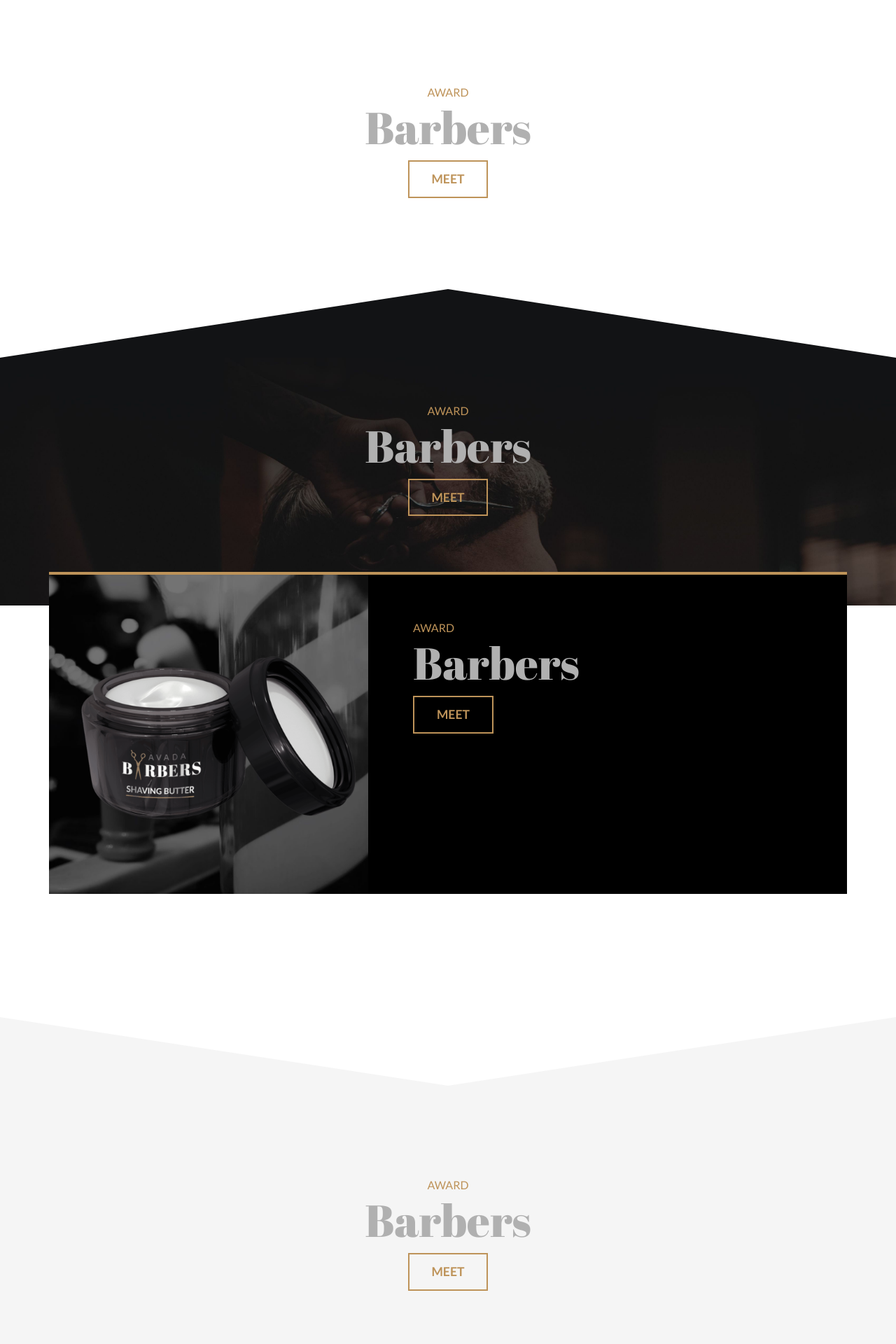
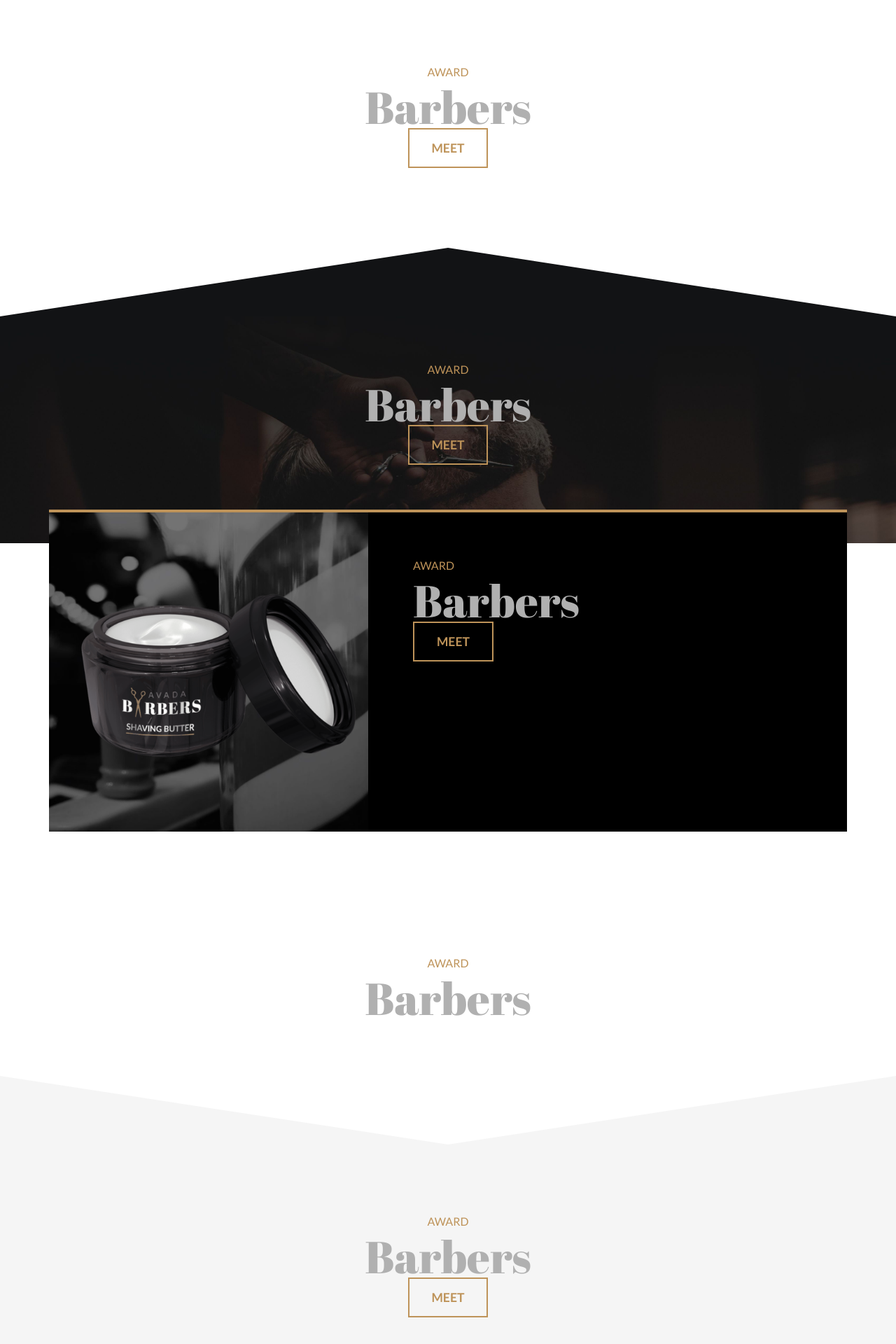
Before and after one commit to Riccardo-Potalivo/proj-html-vuejs, a Vue app: page / in a window 1280 px wide. Shown: the part 1326-3246 px from the top of the page at 70% size. Built offline with nearby package versions, Linux system fonts and the light colour scheme; the HTML template or start-up script is replaced by a standard one.

Commit message:
milestone-1-main-fix

```diff
--- a/src/assets/styles/main.scss
+++ b/src/assets/styles/main.scss
@@ -29,7 +29,6 @@ ul {
 }
 
 .btn_primary {
-  display: inline-block;
   border: solid 2px $PrimaryColor;
   color: $PrimaryColor;
   text-transform: uppercase;
@@ -37,9 +36,9 @@ ul {
   padding: 1rem 2rem;
   line-height: 1;
   font-size: 1.1rem;
-  cursor: pointer;
+  text-decoration: none;
 
-    &:hover {
-      filter: brightness(80%);
-    }
+  &:hover {
+    filter: brightness(80%);
+  }
 }
--- a/src/components/MainComponent.vue
+++ b/src/components/MainComponent.vue
@@ -3,7 +3,7 @@
         <div class="container">
             <p class="header_description">award</p>
             <h2>Barbers</h2>
-            <div class="btn_primary">meet</div>
+            <a class="btn_primary" href="#">meet</a>
         </div>
         <svg
             class="fusion-big-triangle-candy d-none d-lg-block "
@@ -22,7 +22,7 @@
         <div class="container">
             <p class="header_description">award</p>
             <h2>Barbers</h2>
-            <div class="btn_primary">meet</div>
+            <a class="btn_primary" href="#">meet</a>
         </div>
         <svg
             class="fusion-big-triangle-candy d-none d-lg-block "
@@ -41,7 +41,7 @@
         <div class="container">
             <p class="header_description">award</p>
             <h2>Barbers</h2>
-            <div class="btn_primary">meet</div>
+            <a class="btn_primary" href="#">meet</a>
         </div>
     </section>
 
@@ -56,9 +56,16 @@
                 <div class="product_box">
                     <p class="header_description">award</p>
                     <h2>Barbers</h2>
-                    <div class="btn_primary">meet</div>
+                    <a class="btn_primary" href="#">meet</a>
                 </div>
             </div>
+        </div>
+    </section>
+
+    <section id="reviews">
+        <div class="container">
+            <p class="header_description">award</p>
+            <h2>Barbers</h2>
         </div>
     </section>
 
@@ -77,7 +84,7 @@
         <div class="container">
             <p class="header_description">award</p>
             <h2>Barbers</h2>
-                <div class="btn_primary">meet</div>
+            <a class="btn_primary" href="#">meet</a>
         </div>
     </section>
 
@@ -134,11 +141,15 @@
 
 #featured_products {
 
+    @media (max-width: 1025px) {
+        display: none;
+    }
+
     position: relative;
     top: -7rem;
 
     .container {
-        padding: 4em 0;
+        padding: 4em 0 0;
         > div {
             display: flex;
             border-top: solid 4px $PrimaryColor;
@@ -172,13 +183,24 @@
 
 }
 
+#reviews {
+    .container {
+        padding: 4em 0;
+    }
+
+    background-color: $White;
+
+    svg {
+        fill: $White;
+    }
+}
+
 #blog_post {
     .container {
-        padding: 8em 0;
+        padding: 6em 0;
     }
 
     background-color: $LightGrey;
-    background-size: cover;
 
     svg {
         fill: $White;
```
Lines whose indentation alone changed are shown as unchanged.
